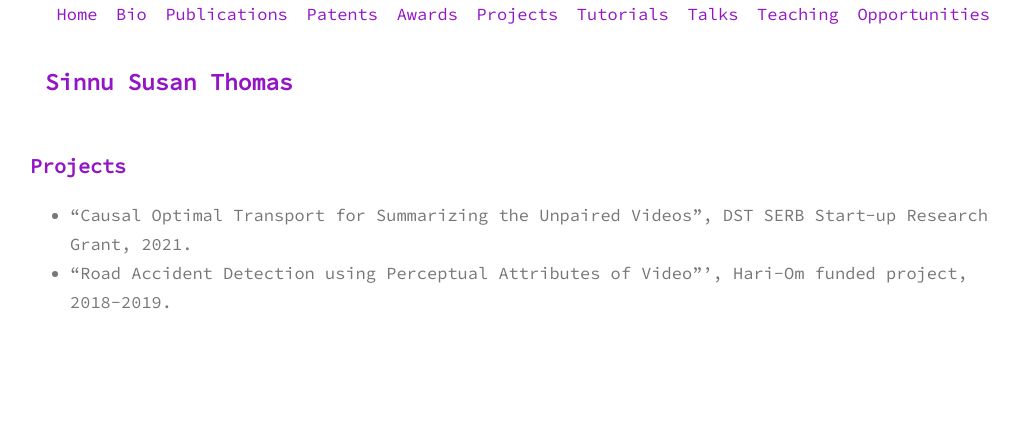
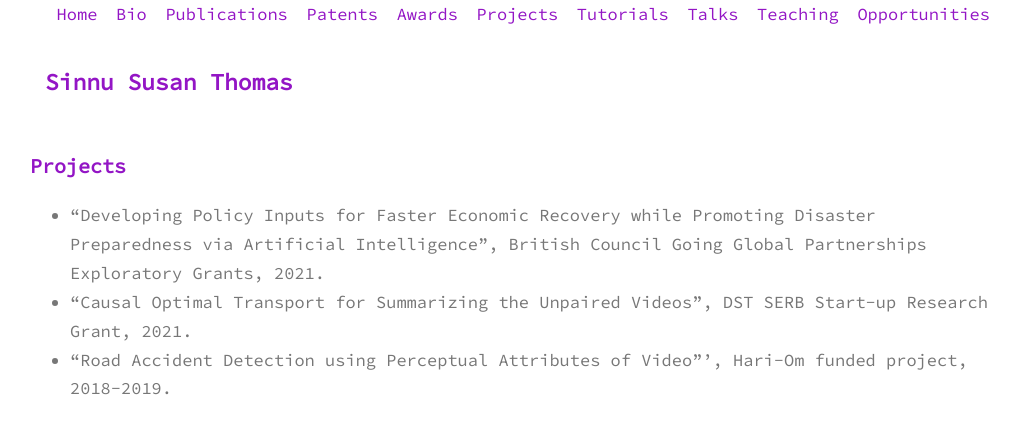
Before and after one commit to sinnuthomas/sinnuthomas.github.io, a Jekyll site: the page built from projects.md, in a window 1280 px wide. Shown: the top 434 px of the page, without its empty margins (130-1150 px from the left). Built offline with Jekyll 4.4.1, drawn with Linux system fonts in a browser that asks for light colours.

Commit message:
Update projects.md

```diff
--- a/projects.md
+++ b/projects.md
@@ -3,5 +3,6 @@ layout: page
 title: Projects
 permalink: /projects/
 ---
+*  "Developing Policy Inputs for Faster Economic Recovery while Promoting Disaster Preparedness via Artificial Intelligence", British Council Going Global Partnerships Exploratory Grants, 2021.
 *  "Causal Optimal Transport for Summarizing the Unpaired Videos", DST SERB Start-up Research Grant, 2021.
 *  "Road Accident Detection using Perceptual Attributes of Video"', Hari-Om funded project, 2018-2019.
```
